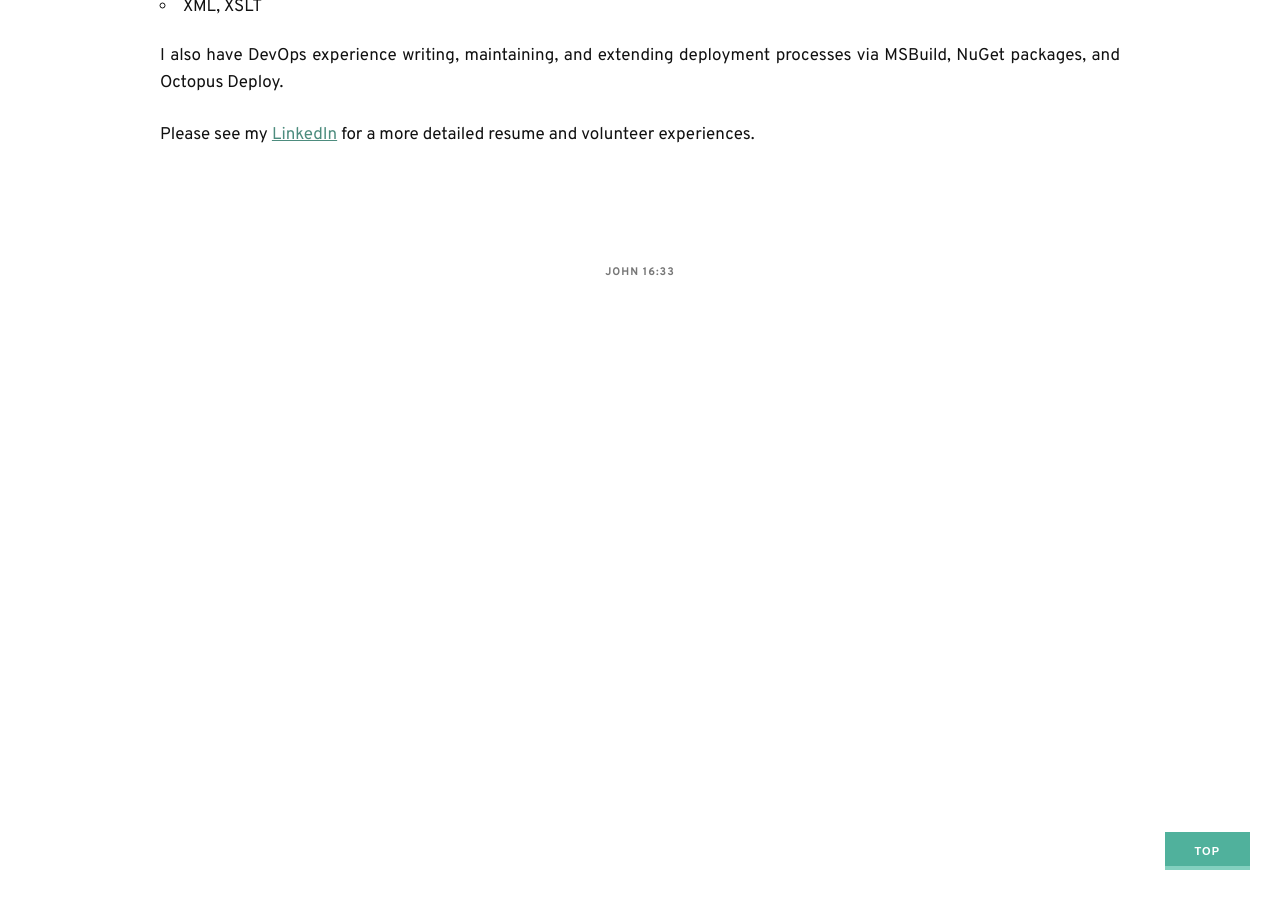
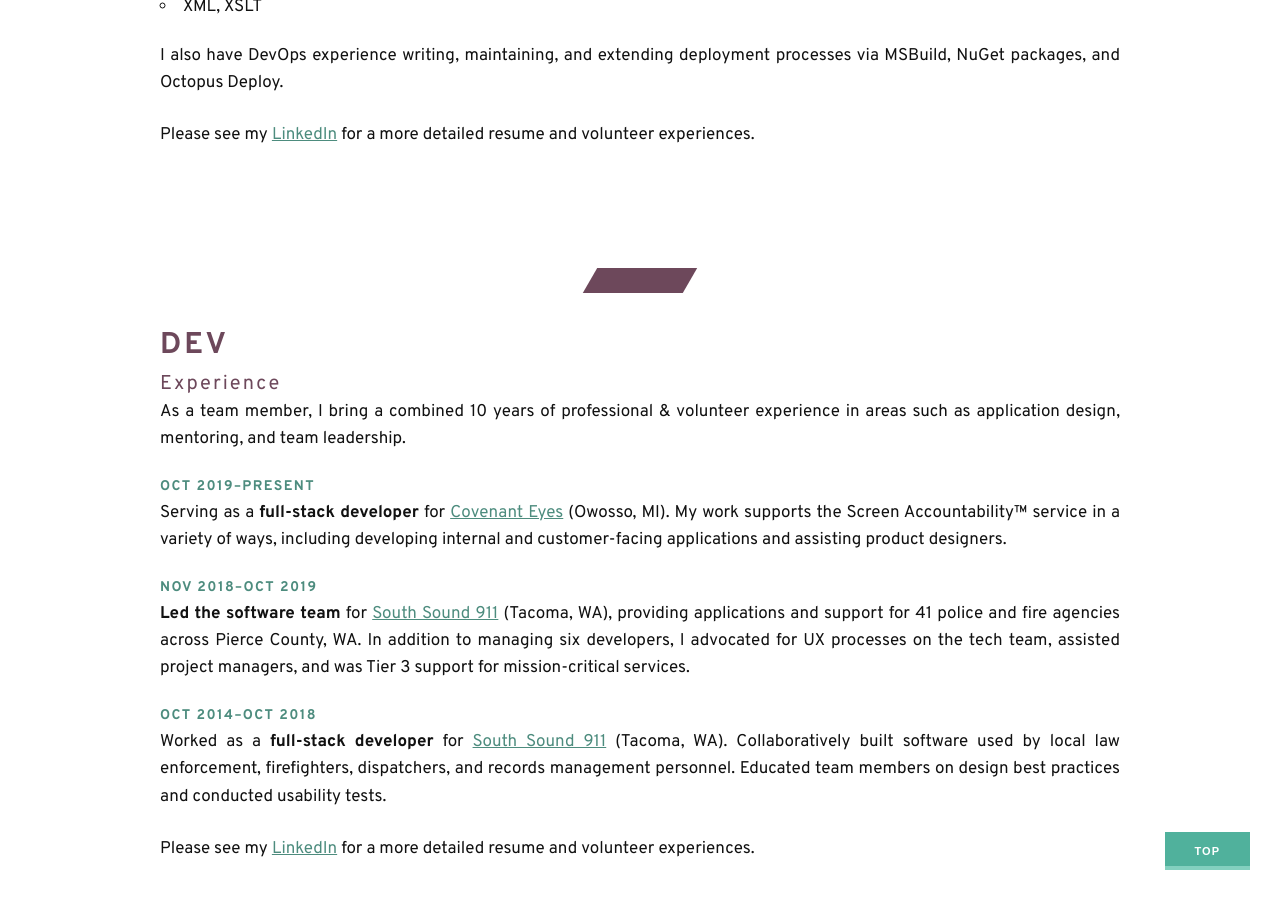
Before and after one commit to mmhoang/mmhoang, a Jekyll site: the page index.html, which Jekyll copies as it is, in a window 1280 px wide and 900 px high, scrolled down 5610 px. Built offline with Jekyll 4.4.1, drawn with Linux system fonts in a browser that asks for light colours.

Commit message:
Reorganization

```diff
--- a/index.html
+++ b/index.html
@@ -196,6 +196,23 @@
             </div>
         </div>
     </section>
+    <div class="parallelogram"></div>
+    <section id="dev" tabindex="0">
+        <div class="container">
+            <h2>Dev</h2>
+            <h3>Experience</h3>
+            <div class="row">
+                <p>As a team member, I bring a combined 10 years of professional & volunteer experience in areas such as application design, mentoring, and team leadership.</p>
+                <h4>Oct 2019–present</h4>
+                <p>Serving as a <b>full-stack developer</b> for <a href="https://www.covenanteyes.com/">Covenant Eyes</a> (Owosso, MI). My work supports the Screen Accountability™ service in a variety of ways, including developing internal and customer-facing applications and assisting product designers.
+                <h4>Nov 2018–Oct 2019</h4>
+                <p><b>Led the software team</b> for <a href="https://southsound911.org/">South Sound 911</a> (Tacoma, WA), providing applications and support for 41 police and fire agencies across Pierce County, WA. In addition to managing six developers, I advocated for UX processes on the tech team, assisted project managers, and was Tier 3 support for mission-critical services.</p>
+                <h4>Oct 2014–Oct 2018</h4>
+                <p>Worked as a <b>full-stack developer</b> for <a href="https://southsound911.org/">South Sound 911</a> (Tacoma, WA). Collaboratively built software used by local law enforcement, firefighters, dispatchers, and records management personnel. Educated team members on design best practices and conducted usability tests.</p>
+                <p>Please see my <a href="https://www.linkedin.com/in/mmhoang/">LinkedIn</a> for a more detailed resume and volunteer experiences.</p>
+            </div>
+        </div>
+    </section>
     <footer class="footer"><a href="https://www.biblegateway.com/passage/?search=John%2016%3A33&version=NKJV">John 16:33</a></footer>
     <script src="https://code.jquery.com/jquery-3.3.1.js" integrity="sha256-2Kok7MbOyxpgUVvAk/HJ2jigOSYS2auK4Pfzbm7uH60=" crossorigin="anonymous"></script>
     <script src="scripts/portfolio.js" type="text/javascript"></script>
```
